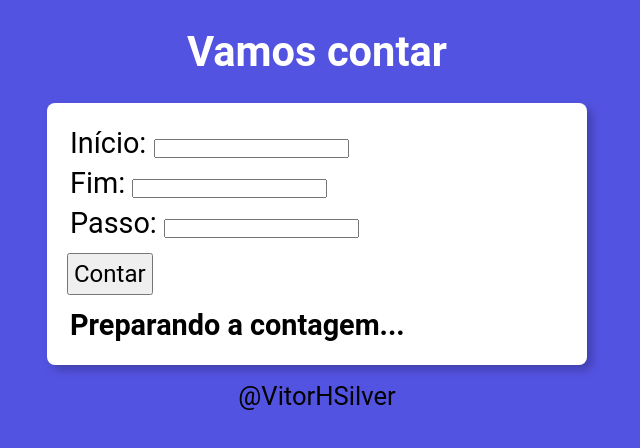
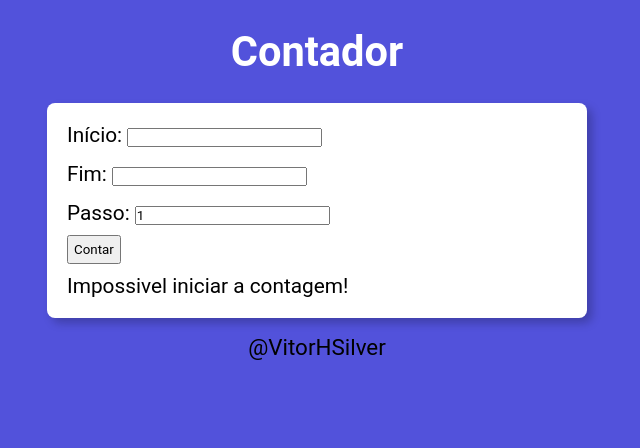
Before and after one commit to VitorHSilver/JS-Guanabara, a plain HTML site: page Repeticoes16/Exercicios/index.html in a window 1280 px wide. Both pictures are taken after a click on the button "Contar". Shown: the whole page, without its empty margins (323-963 px from the left). Drawn offline with Linux system fonts and the light colour scheme.

Commit message:
correções

```diff
--- a/Repeticoes16/Exercicios/index.html
+++ b/Repeticoes16/Exercicios/index.html
@@ -1,34 +1,41 @@
 <!DOCTYPE html>
-<html lang="en">
+<html lang="pt-BR">
      <head>
           <meta charset="UTF-8" />
           <meta name="viewport" content="width=device-width, initial-scale=1.0" />
-          <title>Sistema Contador</title>
-          <link rel="stylesheet" href="style.css" />
+          <title>Contador</title>
+          <link rel="stylesheet" href="./style.css" />
      </head>
-     <header>
-          <h1>Vamos contar</h1>
-     </header>
      <body>
+          <header>
+               <h1>Contador</h1>
+          </header>
+
           <section class="area">
-               <div class="area-input">
+               <div class="conteudo">
                     <p>
-                         <label for="inicio">Início:</label>
-                         <input type="number" id="ini" />
+                         <label for="ini">Início:</label>
+                         <input type="number" name="ini" id="ini" />
                     </p>
+
                     <p>
                          <label for="fim">Fim:</label>
-                         <input type="number" id="fim" />
+                         <input type="number" name="fim" id="fim" />
                     </p>
+
                     <p>
-                         <label for="passo">Passo:</label>
-                         <input type="number" id="pas" />
+                         <label for="pas">Passo:</label>
+                         <input type="number" name="pas" id="pas" value="1" />
                     </p>
-                    <button id="btn" type="button" value="Contar">Contar</button>
-                    <div class="res"></div>
                </div>
+               <div>
+                    <button id="btn" value="Contar">Contar</button>
+               </div>
+               <div class="res">Preparando a contagem</div>
           </section>
-          <footer class="rodape">@VitorHSilver</footer>
-          <script src="/Repeticoes16/Exercicios/script.js"></script>
+          <footer class="rodape">
+               <p>@VitorHSilver</p>
+          </footer>
+          <script src="./script.js"></script>
      </body>
 </html>
--- a/Repeticoes16/Exercicios/script.js
+++ b/Repeticoes16/Exercicios/script.js
@@ -1,50 +1,34 @@
 const btn = document.querySelector('#btn');
-const res = document.querySelector('.res');
 
-res.innerHTML = `<p><strong>Preparando a contagem...</strong></p>`;
+function Contar() {
+     let inicio = document.querySelector('#ini').value;
+     let valorFinal = document.getElementById('fim').value;
+     let passos = document.getElementById('pas').value;
+     let res = document.querySelector('.res');
 
-function Contador() {
-     let ini = document.getElementById('ini').value;
-     let fim = document.getElementById('fim').value;
-     let pas = document.getElementById('pas').value;
-
-     // validação se o valor dos inputs é igual a 0 ou vazio
-     if (ini.length == 0 || fim.length == 0 || pas.length == 0) {
-          window.alert('digite um valor:');
-     }
-
-     // pega os valores dos inputs e trata apenas para número
-     let i = Number(ini);
-     let f = Number(fim);
-     let p = Number(pas);
-
-     // Encerra a execução da função se o passo não for válido
-     if (p <= 0) {
-          window.alert('O passo deve ser um número positivo.');
-          return;
-     }
-     // o valor do indice é o ini(i) e se indice for menor que fim, acaba senão indice soma com p(passo) a cada iteração
-     for (var indice = i; indice <= f; indice += p) {
-          res.innerHTML += ` ${indice}`;
+     console.log(inicio.length);
+     if (inicio.length === 0 || valorFinal.length === 0 || passos.length === 0) {
+          res.innerHTML = `Impossivel iniciar a contagem!`;
+     } else {
+          res.innerHTML = `Contando: <br> `;
+          let i = Number(inicio);
+          let f = Number(valorFinal);
+          let p = Number(passos);
+          if (p <= 0) {
+               window.alert('Passo invalido, favor inserir um valor válido');
+          }
+          if (i < f) {
+               // Contagem Crescente
+               for (let c = i; c <= f; c += p) {
+                    res.innerHTML += `${c} \n`;
+               }
+          } else {
+               // Contagem Regressiva
+               for (let c = i; c >= f; c -= p) {
+                    res.innerHTML += `${c} \n`;
+               }
+          }
      }
 }
-
 // aqui coloco EventListener para o btn quando houver o click aciona a função
-btn.addEventListener('click', Contador);
-
-// function recarregarPagina() {
-//  document.location.reload();
-// }
-
-
-let contarClick = 0;
-
-// toda vez que o botao for acionado ele ira abrir uma contagem
-function handleClique() {
-     contarClick++;
-
-     if (contarClick == 2) {
-          document.location.reload(); //regarregar pagina
-     }
-}
-btn.addEventListener('click', handleClique);
+btn.addEventListener('click', Contar)
--- a/Repeticoes16/Exercicios/style.css
+++ b/Repeticoes16/Exercicios/style.css
@@ -1,5 +1,5 @@
 :root{
- --cordefundo: #5353e2;
+ --cordefundo: #5252db;
  --cordetexto: #000100;
  --cordetitulo: #fff
 }
@@ -12,6 +12,7 @@
 body{
     font-size: 1.3rem;
     background-color: var(--cordefundo);
+
 }
 header{
     text-align: center;
@@ -26,24 +27,11 @@ header{
     box-shadow: 5px 5px 10px rgba(0, 0, 0, 0.233);
     padding: 20px
 }
-.area-input{
-    p{
-        padding: 3px;
-        width: 10;
-        font-size: 1.8rem;
-
-    }
-    & #btn{
-        font-size: 1.5rem;
-        margin: 10px 0 ;
-        padding: 5px;
-    }
-}
 
 .rodape{
     text-align: center;
     color: #000100;
-    font-size: 1.6rem;
+    font-size: 1.4rem;
     margin-top: 1rem;
 }
 .conteudo{
@@ -51,3 +39,7 @@ display: flex ;
 flex-direction: column;
 gap: 15px;
 }
+#btn{
+    margin: 10px 0 ;
+    padding: 5px;
+}
```
